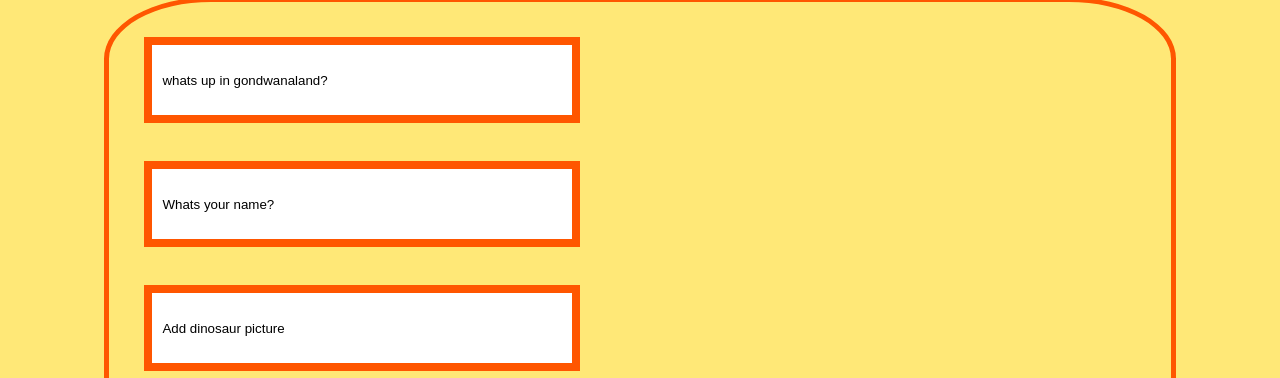
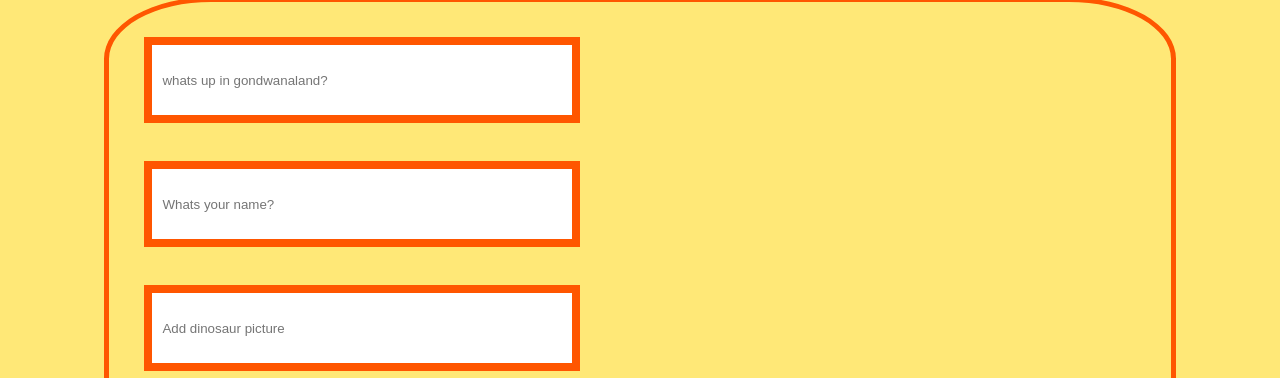
Before and after one commit to girlcodeakl/2016-term1, a website: page public/post.html in a window 1280 px wide. Shown: the part 118-496 px from the top of the page. Drawn offline with nearby package versions, Linux system fonts and the light colour scheme.

Commit message:
Ghost Text GET
:D!

```diff
--- a/public/post.html
+++ b/public/post.html
@@ -13,13 +13,13 @@
   </header>
   <div class="outerBox">
     <form method="post" action="/ideas" class="Rawr">
-      <input type="text" name="idea" value="whats up in gondwanaland?" class="ideaInput">
+      <input type="text" name="idea" placeholder="whats up in gondwanaland?" class="ideaInput">
       <br>
       <br>
-      <input type="text" name="Author" value="Whats your name?" class="authorInput">
+      <input type="text" name="Author" placeholder="Whats your name?" class="authorInput">
       <br>
       <br>
-<input type="text" name="Picture URL" value="Add dinosaur picture" class="urlInput">
+<input type="text" name="Picture URL" placeholder="Add dinosaur picture" class="urlInput">
 <br>
 <div class="container">
 <a href="#" class="quickpic1"><img class="quickpic" src="
```
